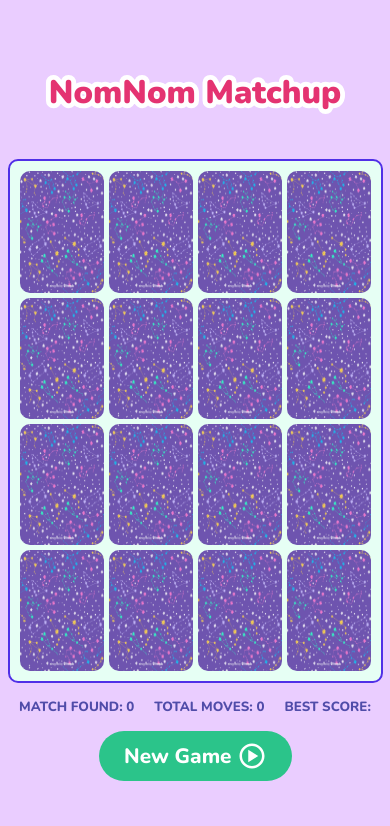
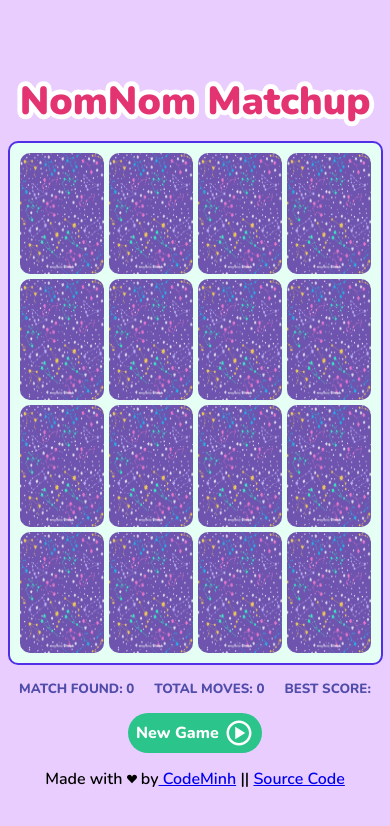
Before and after one commit to goldenkairos/memory-game-react-app, a React (Create React App) app: page / in a window 390 px wide. Shown: the top 826 px of the page. Built offline with nearby package versions, Linux system fonts and the light colour scheme.

Commit message:
adding source code

```diff
--- a/src/App.css
+++ b/src/App.css
@@ -146,8 +146,8 @@ html {
     gap: 5px; /* Adjust the gap between cards as needed */
     padding:10px;
     border: 2px solid #502fe7;
+    margin-top: -40px;
   }
-
 
     .scores {
       margin:15px;
@@ -162,6 +162,23 @@ html {
     }
 
   .svgText {
-    font-size: 50px; /* Set a minimum font size for smaller screens */
+    font-size: 60px; /* Set a minimum font size for smaller screens */
   }
+
+  .svg {
+    margin-bottom: 0px;
+    height:50px;
   }
+
+  .new-game-button {
+    font-size: 1em;
+    font-weight: 700;
+    cursor: pointer;
+    transform: perspective(1px) translateZ(0px);
+    background-color: rgba(43,196,138,255);
+    padding: 5px 8px;
+    margin-bottom: 15px;
+
+  }
+
+  }
--- a/src/App.js
+++ b/src/App.js
@@ -3,6 +3,7 @@ import Card from "./components/Card.js";
 import React, { useState, useEffect } from "react";
 import launchConfetti from "./components/Confetti.js";
 import { BiPlayCircle } from "react-icons/bi";
+import {BsSuitHeartFill} from "react-icons/bs";
 
 function App() {
   const [cards, setCards] = useState([]);
@@ -21,168 +22,144 @@ function App() {
       src: require(`./assets/burger.jpg`),
       id: 1,
       matchFound: false,
-      flipped: false,
     },
     {
       cardName: "french fries",
       src: require(`./assets/french fries.jpg`),
       id: 2,
       matchFound: false,
-      flipped: false,
     },
     {
       cardName: "hotdog",
       src: require(`./assets/hotdog.jpg`),
       id: 3,
       matchFound: false,
-      flipped: false,
     },
     {
       cardName: "ice cream",
       src: require(`./assets/ice_cream.jpg`),
       id: 4,
       matchFound: false,
-      flipped: false,
     },
     {
       cardName: "pancakes",
       src: require(`./assets/pancakes.jpg`),
       id: 5,
       matchFound: false,
-      flipped: false,
     },
     {
       card: "veggies",
       src: require(`./assets/veggies.jpg`),
       id: 6,
       matchFound: false,
-      flipped: false,
     },
     {
       cardName: "pizza",
       src: require(`./assets/pizza.jpg`),
       id: 7,
       matchFound: false,
-      flipped: false,
     },
     {
       cardName: "ramen",
       src: require(`./assets/ramen.jpg`),
       id: 8,
       matchFound: false,
-      flipped: false,
     },
     {
       cardName: "takoyaki",
       src: require(`./assets/takoyaki.jpg`),
       id: 9,
       matchFound: false,
-      flipped: false,
     },
     {
       cardName: "onigiri",
       src: require(`./assets/onigiri.jpg`),
       id: 10,
       matchFound: false,
-      flipped: false,
     },
     {
       cardName: "smores",
       src: require(`./assets/smores.jpg`),
       id: 11,
       matchFound: false,
-      flipped: false,
     },
     {
       cardName: "breakfast",
       src: require(`./assets/breakfast.jpg`),
       id: 12,
       matchFound: false,
-      flipped: false,
     },
     {
       card: "boba",
       src: require(`./assets/boba.jpg`),
       id: 13,
       matchFound: false,
-      flipped: false,
     },
     {
       cardName: "donut",
       src: require(`./assets/donut.jpg`),
       id: 14,
       matchFound: false,
-      flipped: false,
     },
     {
       cardName: "coffee_toast",
       src: require(`./assets/coffee_toast.jpg`),
       id: 15,
       matchFound: false,
-      flipped: false,
     },
     {
       cardName: "shiba_sushi",
       src: require(`./assets/shiba_sushi.jpg`),
       id: 16,
       matchFound: false,
-      flipped: false,
     },
     {
       cardName: "sushi",
       src: require(`./assets/sushi.jpg`),
       id: 17,
       matchFound: false,
-      flipped: false,
     },
     {
       cardName: "tempura",
       src: require(`./assets/sushi.jpg`),
       id: 18,
       matchFound: false,
-      flipped: false,
     },
     {
       cardName: "bento",
       src: require(`./assets/bento.jpg`),
       id: 19,
       matchFound: false,
-      flipped: false,
     },
     {
       cardName: "gyoza",
       src: require(`./assets/gyoza.jpg`),
       id: 19,
       matchFound: false,
-      flipped: false,
     },
     {
       cardName: "burrito",
       src: require(`./assets/burrito.jpg`),
       id: 20,
       matchFound: false,
-      flipped: false,
     },
     {
       cardName: "sushi2",
       src: require(`./assets/sushi2.jpg`),
       id: 20,
       matchFound: false,
-      flipped: false,
     },
     {
       cardName: "chips_salsa",
       src: require(`./assets/chips_salsa.jpg`),
       id: 21,
       matchFound: false,
-      flipped: false,
     },
     {
       cardName: "taco",
       src: require(`./assets/taco.jpg`),
       id: 22,
       matchFound: false,
-      flipped: false,
     },
   ];
 
@@ -249,6 +226,7 @@ function App() {
     setSecondSelection(null);
   };
 
+  //Update card.matchFound when a pair is found
   const markCardsAsMatched = (firstSelection, secondSelection) => {
     setCards((prevCards) =>
       prevCards.map((card, index) => {
@@ -304,7 +282,7 @@ function App() {
   useEffect(() => {
     let timeout = null;
     if (openCards.length === 2) {
-      timeout = setTimeout(matchingProcess, 800);
+      timeout = setTimeout(matchingProcess, 600);
     }
     return () => {
       clearTimeout(timeout);
@@ -339,7 +317,7 @@ function App() {
               className="svgText"
               x="50%"
               y="50%"
-              fontSize="4vw"
+              fontSize="3.8vw"
               fontWeight="bold"
               fill="white"
             >
@@ -375,6 +353,11 @@ function App() {
             <BiPlayCircle size={30} />
           </button>
         </div>
+        <div>Made with <BsSuitHeartFill size={10}/> by
+        <a className="Minh" href="https://github.com/goldenkairos/memory-game-react-app"> CodeMinh</a>
+        {" "}|| {" "}
+        <a className="Minh" href="https://github.com/goldenkairos/memory-game-react-app"> Source Code</a>
+        </div>
       </footer>
     </div>
   );
```
